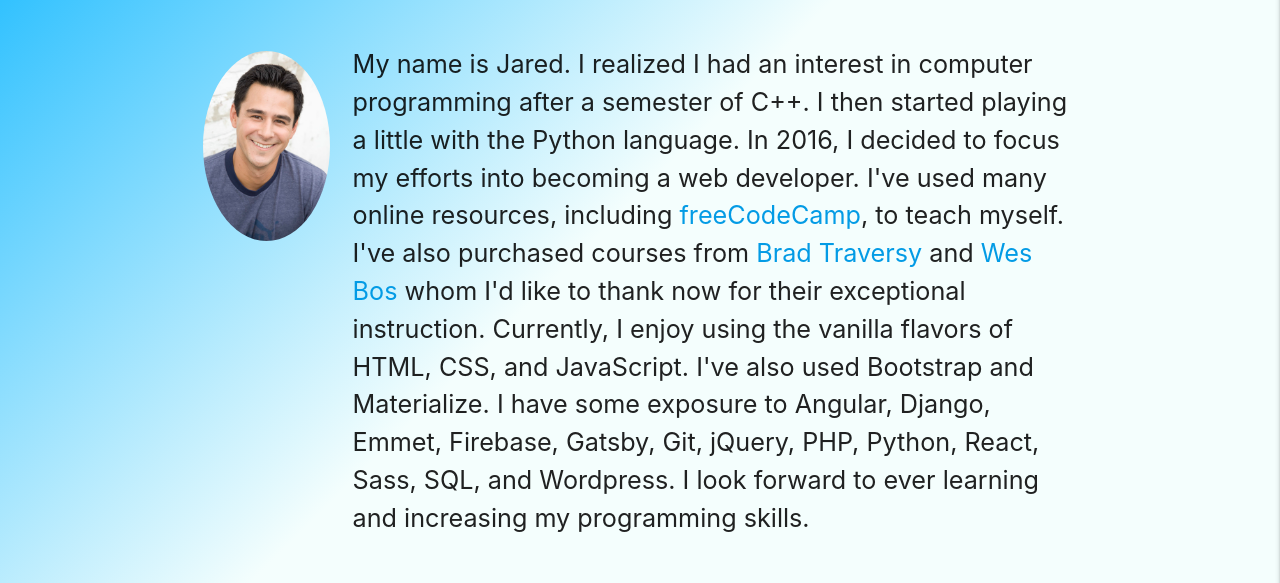
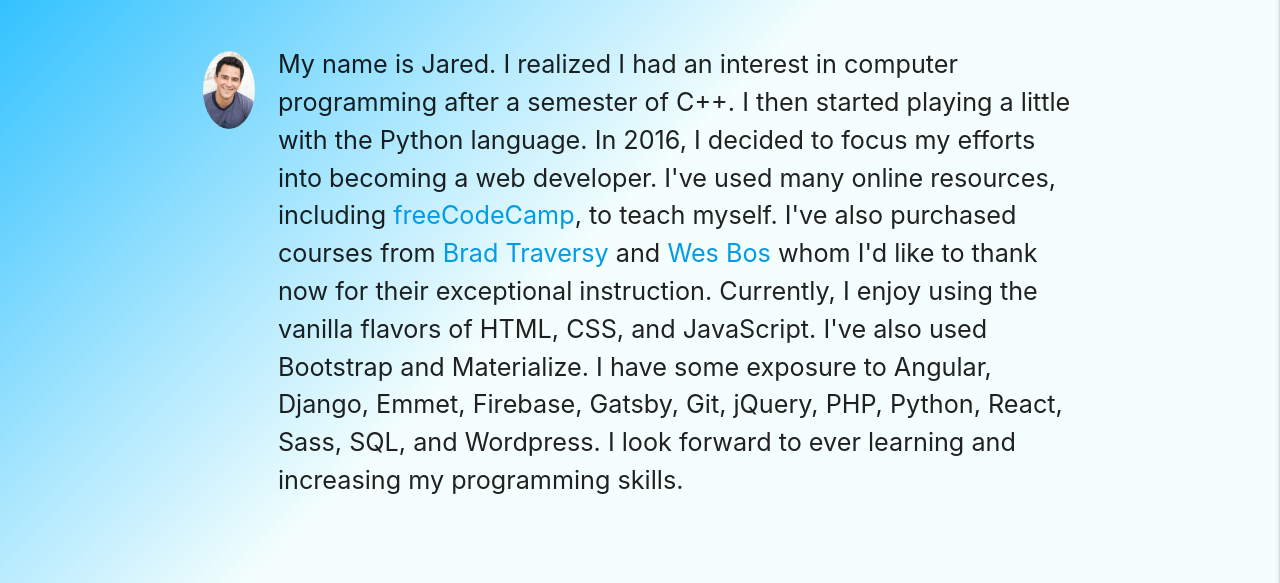
Before and after one commit to jkeown/jkeown.github.io, a plain HTML site: page index.html in a window 1280 px wide. Shown: the part 217-800 px from the top of the page. Drawn offline with Linux system fonts and the light colour scheme.

Commit message:
changed intro section column widths to m1, m11

```diff
--- a/index.html
+++ b/index.html
@@ -41,10 +41,10 @@
     <div class="container">
       <section id="welcome-section" class="row scrollspy">
         <h1 class="center-align">Hello and welcome to my humble portfolio page!</h1>
-        <div class="col m2 offset-s2" id="headshot">
+        <div class="col m1 offset-s2" id="headshot">
           <img src="img/me.jpg" class="responsive-img circle">
         </div>
-        <div class="col m10">
+        <div class="col m11">
           <p class="flow-text">My name is Jared. I realized I had an interest in computer programming after a semester of
             C++. I then started playing a little with the Python language. In 2016, I decided to focus my efforts into becoming
             a web developer. I've used many online resources, including
```
